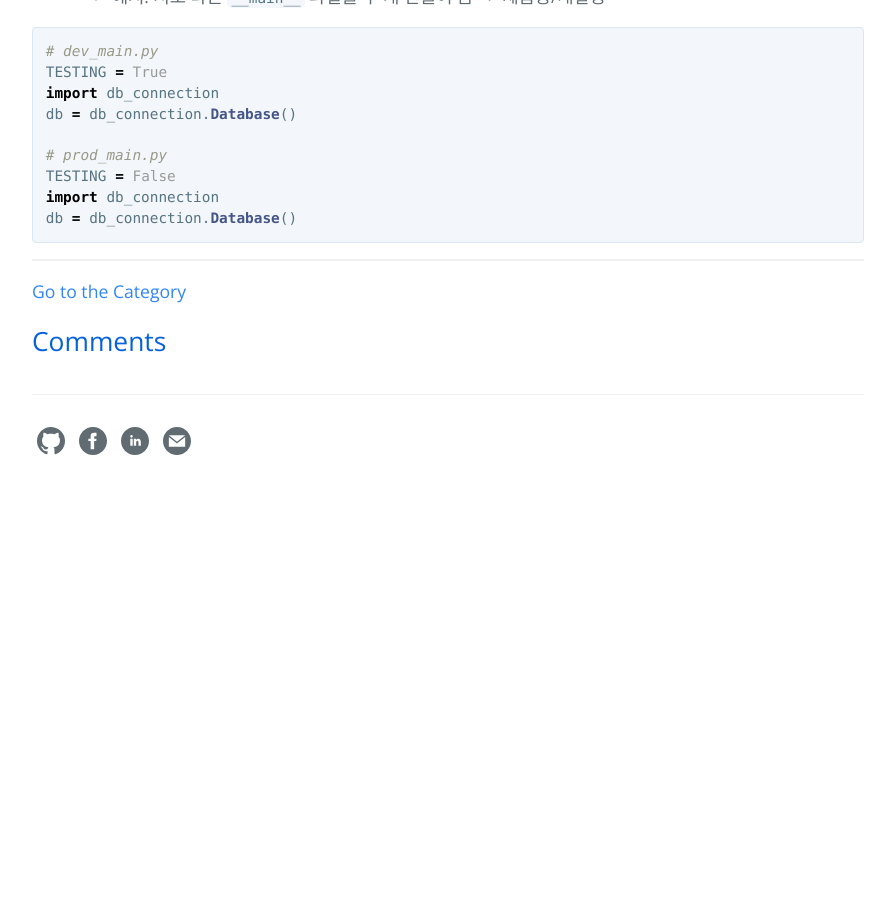
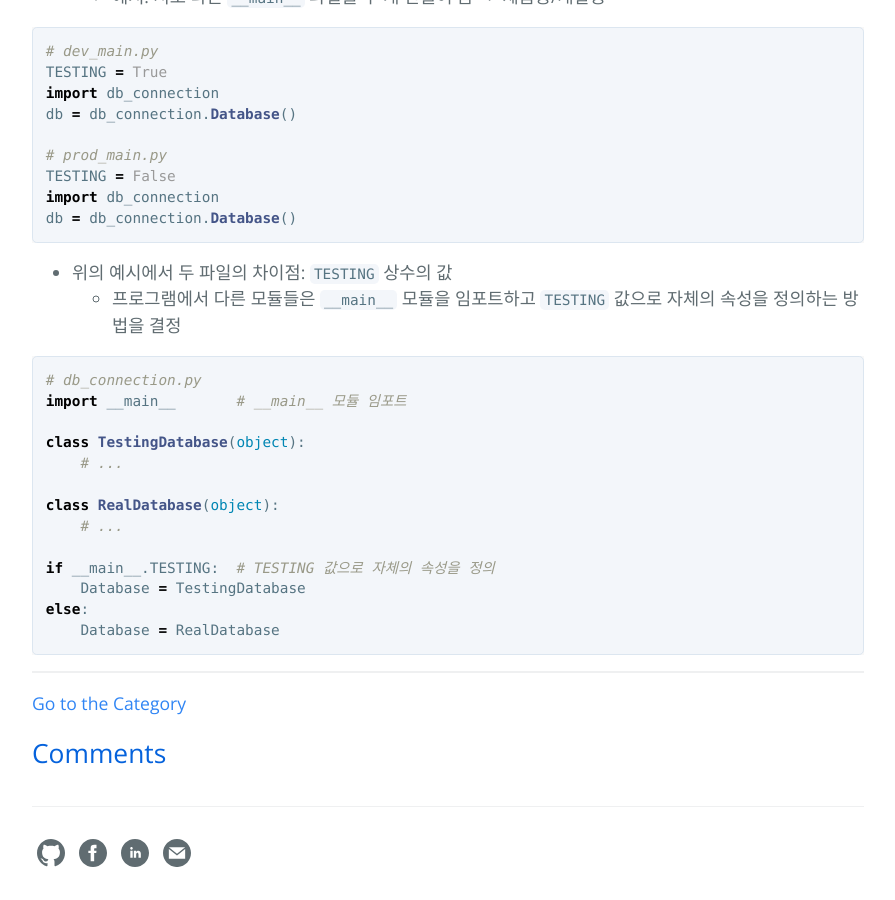
Before and after one commit to hcnoh/hcnoh.github.io, a Jekyll site: the page built from _posts/2018-11-01-effective-python-way54.md, in a window 1280 px wide and 900 px high, scrolled down 1674 px. Shown: the whole window, without its empty margins (192-1087 px from the left). Built offline with Jekyll 4.4.1, drawn with Linux system fonts in a browser that asks for light colours; comment, search, counter and statistics services are not loaded; before the commit the page ends 2183 px from its top, so only the background shows below that.

Commit message:
Update 2018-11-01-effective-python-way54.md

````diff
--- a/_posts/2018-11-01-effective-python-way54.md
+++ b/_posts/2018-11-01-effective-python-way54.md
@@ -60,3 +60,22 @@ TESTING = False
 import db_connection
 db = db_connection.Database()
 ```
+
+- 위의 예시에서 두 파일의 차이점: `TESTING` 상수의 값
+  - 프로그램에서 다른 모듈들은 `__main__` 모듈을 임포트하고 `TESTING` 값으로 자체의 속성을 정의하는 방법을 결정
+
+```python
+# db_connection.py
+import __main__       # __main__ 모듈 임포트
+
+class TestingDatabase(object):
+    # ...
+
+class RealDatabase(object):
+    # ...
+
+if __main__.TESTING:  # TESTING 값으로 자체의 속성을 정의
+    Database = TestingDatabase
+else:
+    Database = RealDatabase
+```
````
